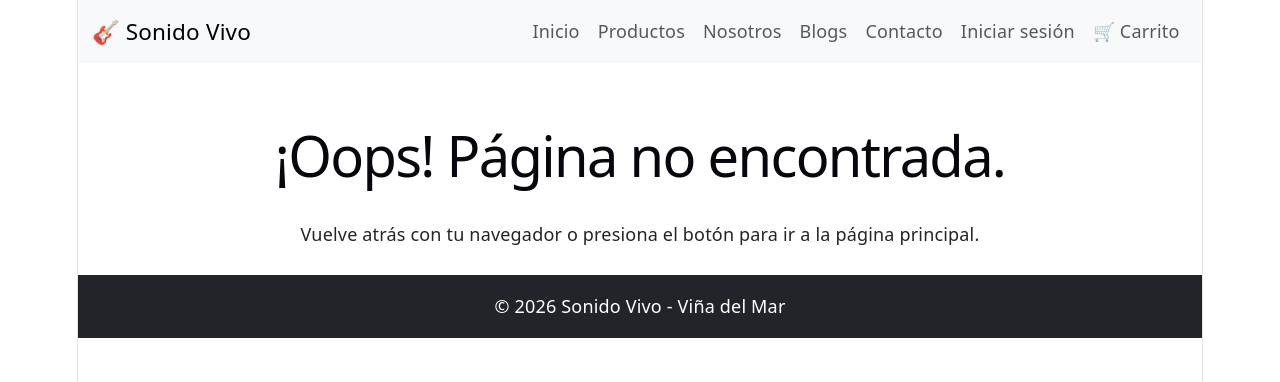
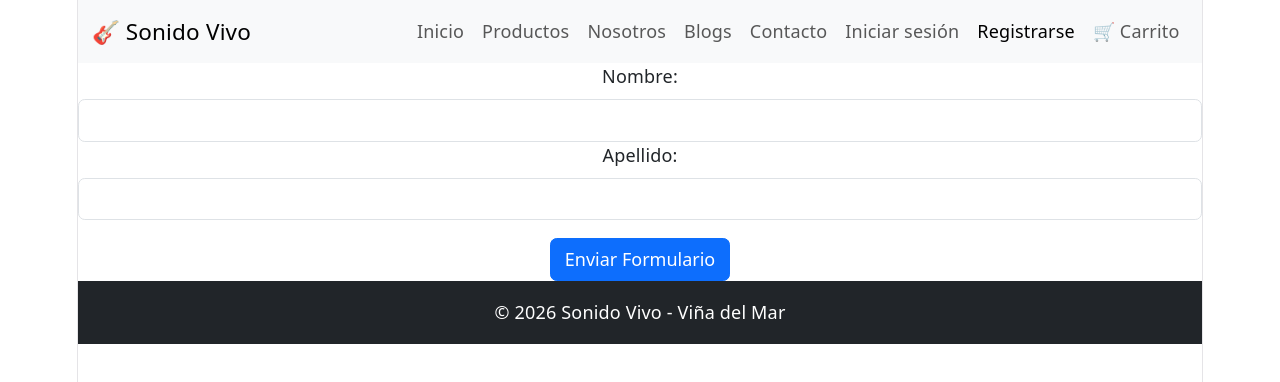
Before and after one commit to SebaRojo24/sonido-vivo-react, a React (Vite) app: page /signup in a window 1280 px wide. Shown: the top 382 px of the page. Built offline with nearby package versions, Linux system fonts and the light colour scheme.

Commit message:
feat: añade formularios básicos de Signup y Login y botones para sus páginas en Navegación y rutas en App.jsx.

```diff
--- a/src/App.jsx
+++ b/src/App.jsx
@@ -7,6 +7,8 @@ import Blog from "./pages/Blog";
 import DetalleBlog from "./pages/DetalleBlog";
 import NoEncontrada from "./pages/NoEncontrada";
 import PiePagina from "./components/PiePagina";
+import Registro from "./pages/Signup";
+import Login from "./pages/Login";
 
 function App() {
   return (
@@ -17,6 +19,8 @@ function App() {
         <Route path="/productos" element={<Productos />} />
         <Route path="/nosotros" element={<Nosotros/>} />
         <Route path="/blog" element={<Blog/>} />
+        <Route path="/signup" element={<Registro/>} />
+        <Route path="/login" element={<Login/>} />
         <Route path="/blog/:id" element={<DetalleBlog/>} />
         <Route path="*" element={<NoEncontrada />} />
       </Routes>
--- a/src/components/Navegacion.jsx
+++ b/src/components/Navegacion.jsx
@@ -15,6 +15,7 @@ function Navegacion() {
             <NavLink className="nav-link" to="/blog">Blogs</NavLink>
             <NavLink className="nav-link" to="/contacto">Contacto</NavLink>
             <NavLink className="nav-link" to="/login">Iniciar sesión</NavLink>
+            <NavLink className="nav-link" to="/signup">Registrarse</NavLink>
             <NavLink className="nav-link" to="/carrito">🛒 Carrito</NavLink>
           </Nav>
         </Navbar.Collapse>
--- /dev/null
+++ b/src/pages/Login.jsx
@@ -0,0 +1,51 @@
+import { useState } from "react";
+import { Button, Form } from "react-bootstrap";
+
+const inicial = { email: "", password: "" };
+
+function Login() {
+  const [datos, setDatos] = useState(inicial);
+  const [errores, setErrores] = useState({});
+
+  function cambiar(evento) {
+    const { name, value } = evento.target;
+    setDatos({ ...datos, [name]: value });
+  }
+
+  function enviar(evento) {
+    evento.preventDefault();
+    const nuevosErrores = {};
+
+    if (!datos.email.trim()) nuevosErrores.email = "Campo obligatorio";
+    if (!datos.password.trim()) nuevosErrores.password = "Campo obligatorio";
+
+    setErrores(nuevosErrores);
+    if (Object.keys(nuevosErrores).length > 0) return;
+
+    onGuardar({ ...datos});
+    setDatos(inicial);
+  }
+
+  return (
+
+    <Form onSubmit={enviar} noValidate>
+      <Form.Group className="mb-3" controlId="nombre">
+        <Form.Label>E-mail:</Form.Label>
+        <Form.Control name="email" value={datos.email}
+          onChange={cambiar} isInvalid={Boolean(errores.email)} />
+        <Form.Control.Feedback type="invalid">
+          {errores.email}
+        </Form.Control.Feedback>
+        <Form.Label>Password:</Form.Label>
+        <Form.Control name="password" value={datos.password}
+          onChange={cambiar} isInvalid={Boolean(errores.password)} />
+        <Form.Control.Feedback type="invalid">
+          {errores.password}
+        </Form.Control.Feedback>
+      </Form.Group>
+      <Button type="submit">Ingresar</Button>
+    </Form>
+  );
+}
+
+export default Login;
--- /dev/null
+++ b/src/pages/Signup.jsx
@@ -0,0 +1,51 @@
+import { useState } from "react";
+import { Button, Form } from "react-bootstrap";
+
+const inicial = { nombre: "", apellido: "" };
+
+function Registro({ onGuardar }) {
+  const [datos, setDatos] = useState(inicial);
+  const [errores, setErrores] = useState({});
+
+  function cambiar(evento) {
+    const { name, value } = evento.target;
+    setDatos({ ...datos, [name]: value });
+  }
+
+  function enviar(evento) {
+    evento.preventDefault();
+    const nuevosErrores = {};
+
+    if (!datos.nombre.trim()) nuevosErrores.nombre = "Nombre obligatorio";
+    if (!datos.apellido.trim()) nuevosErrores.apellido = "Apellido obligatorio";
+
+    setErrores(nuevosErrores);
+    if (Object.keys(nuevosErrores).length > 0) return;
+
+    onGuardar({ ...datos});
+    setDatos(inicial);
+  }
+
+  return (
+
+    <Form onSubmit={enviar} noValidate>
+      <Form.Group className="mb-3" controlId="nombre">
+        <Form.Label>Nombre:</Form.Label>
+        <Form.Control name="nombre" value={datos.nombre}
+          onChange={cambiar} isInvalid={Boolean(errores.nombre)} />
+        <Form.Control.Feedback type="invalid">
+          {errores.nombre}
+        </Form.Control.Feedback>
+        <Form.Label>Apellido:</Form.Label>
+        <Form.Control name="apellido" value={datos.apellido}
+          onChange={cambiar} isInvalid={Boolean(errores.apellido)} />
+        <Form.Control.Feedback type="invalid">
+          {errores.apellido}
+        </Form.Control.Feedback>
+      </Form.Group>
+      <Button type="submit">Enviar Formulario</Button>
+    </Form>
+  );
+}
+
+export default Registro;
```
